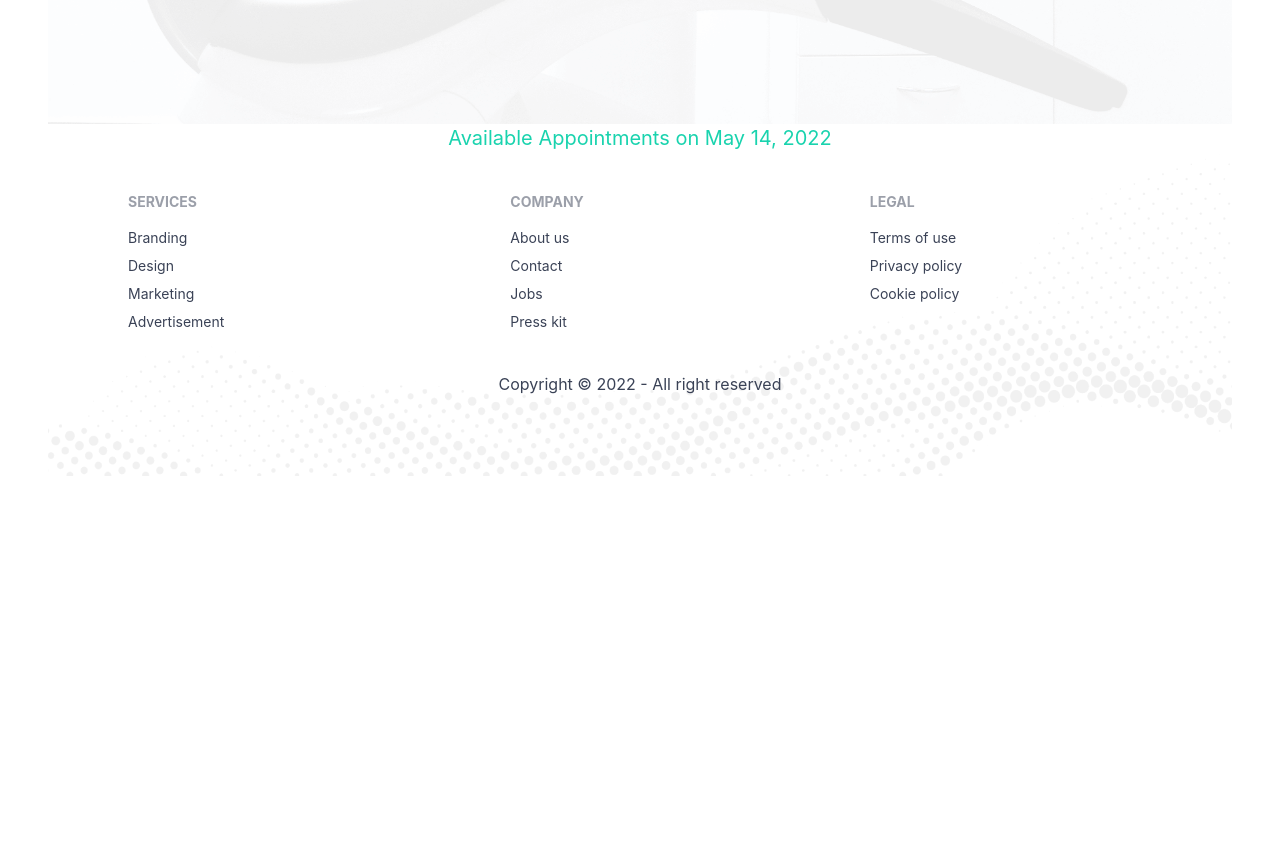
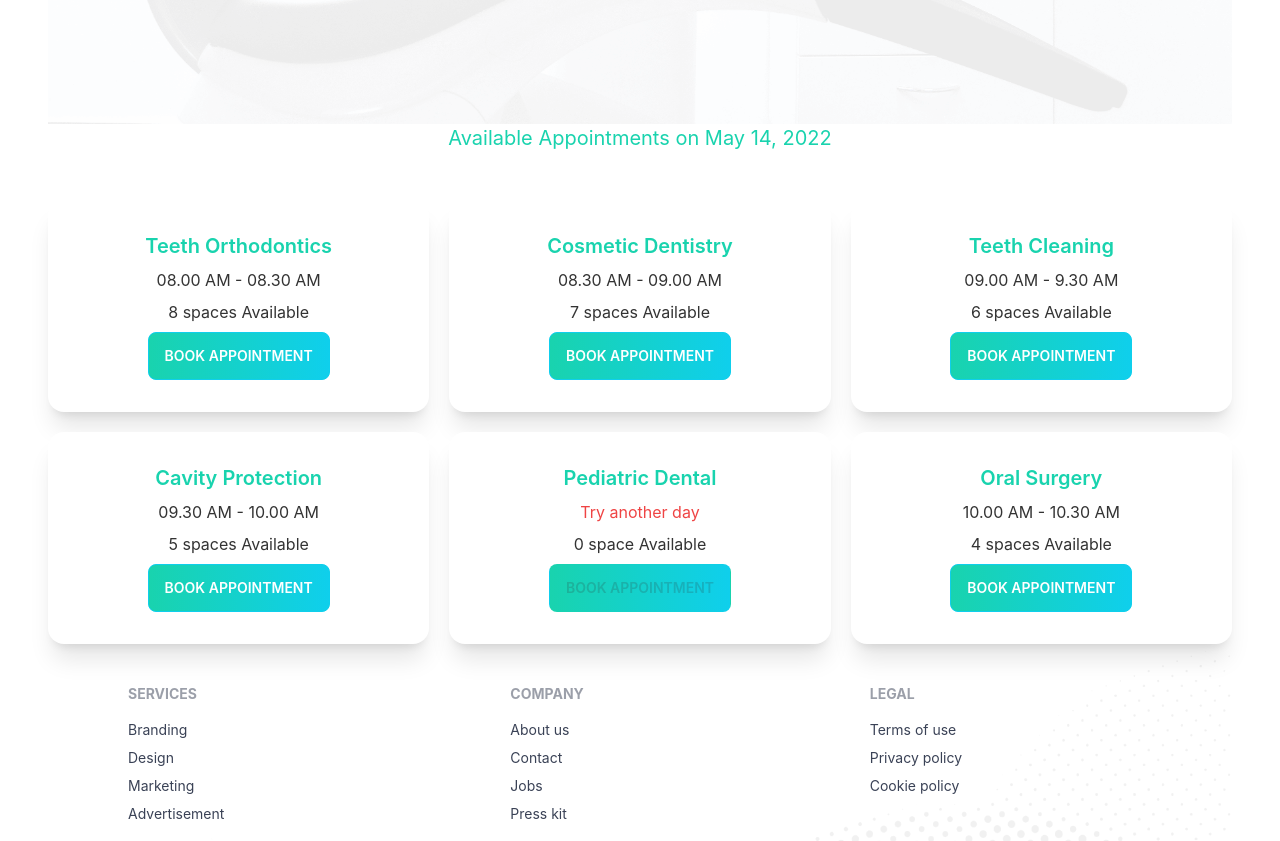
Before and after one commit to akram56789/doctor-portal-client, a React (Create React App) app: page /appointment in a window 1280 px wide. Shown: the part 740-1581 px from the top of the page. Before the commit the page ends 1216 px from the top, so only its background shows below. Built offline with nearby package versions, Linux system fonts and the light colour scheme.

Commit message:
booking modal added and time-date set

```diff
--- a/public/services.json
+++ b/public/services.json
@@ -17,7 +17,6 @@
         "_id": 2,
         "name": "Cosmetic Dentistry",
         "slots": [
-            "08.00 AM - 08.30 AM",
             "08.30 AM - 09.00 AM",
             "09.00 AM - 9.30 AM",
             "09.30 AM - 10.00 AM",
@@ -31,8 +30,6 @@
         "_id": 3,
         "name": "Teeth Cleaning",
         "slots": [
-            "08.00 AM - 08.30 AM",
-            "08.30 AM - 09.00 AM",
             "09.00 AM - 9.30 AM",
             "09.30 AM - 10.00 AM",
             "10.00 AM - 10.30 AM",
@@ -45,9 +42,6 @@
         "_id": 4,
         "name": "Cavity Protection",
         "slots": [
-            "08.00 AM - 08.30 AM",
-            "08.30 AM - 09.00 AM",
-            "09.00 AM - 9.30 AM",
             "09.30 AM - 10.00 AM",
             "10.00 AM - 10.30 AM",
             "10.30 AM - 11.00 AM",
@@ -58,25 +52,12 @@
     {
         "_id": 5,
         "name": "Pediatric Dental",
-        "slots": [
-            "08.00 AM - 08.30 AM",
-            "08.30 AM - 09.00 AM",
-            "09.00 AM - 9.30 AM",
-            "09.30 AM - 10.00 AM",
-            "10.00 AM - 10.30 AM",
-            "10.30 AM - 11.00 AM",
-            "11.00 AM - 11.30 AM",
-            "11.30 AM - 12.00 AM"
-        ]
+        "slots": []
     },
     {
         "_id": 6,
         "name": "Oral Surgery",
         "slots": [
-            "08.00 AM - 08.30 AM",
-            "08.30 AM - 09.00 AM",
-            "09.00 AM - 9.30 AM",
-            "09.30 AM - 10.00 AM",
             "10.00 AM - 10.30 AM",
             "10.30 AM - 11.00 AM",
             "11.00 AM - 11.30 AM",
--- a/src/Pages/Appointment/AvailableAppoinment.js
+++ b/src/Pages/Appointment/AvailableAppoinment.js
@@ -1,17 +1,38 @@
 import { format } from 'date-fns';
 import React, { useEffect, useState } from 'react';
+import BookingModal from './BookingModal';
+import Service from './Service';
 
-const AvailableAppoinment = ({date, setDate}) => {
+const AvailableAppoinment = ({ date, setDate }) => {
     const [services, serServices] = useState([])
+    const [treatment, setTreatment] = useState(null)
 
-    useEffect( () =>{
+
+    useEffect(() => {
         fetch('services.json')
-        .then(res => res.json())
-        .then(data => console.log(data))
-    },[])
+            .then(res => res.json())
+            .then(data => serServices(data))
+    }, [])
     return (
-        <div>
-            <h4 className='text-xl text-secondary   text-center'>Available Appointments on {format(date, 'PP')}</h4>
+        <div >
+         <div>
+         <h4 className='text-xl text-secondary text-center'>Available Appointments on {format(date, 'PP')}</h4>
+         </div>
+            <div className='grid grid-cols-1 md:grid-cols-2 lg:grid-cols-3 gap-5 mt-12'>
+                {
+                    services.map(service => <Service
+                    key={service._id}
+                    service={service}
+                    setTreatment={setTreatment}
+
+                    ></Service>)
+                }
+            </div>
+            {treatment && <BookingModal
+            date={date}
+             treatment={treatment}
+             setTreatment={setTreatment}
+             ></BookingModal>}
         </div>
     );
 };
--- /dev/null
+++ b/src/Pages/Appointment/BookingModal.js
@@ -0,0 +1,60 @@
+import { format } from 'date-fns';
+import React from 'react';
+
+const BookingModal = ({ treatment, date, setTreatment }) => {
+    const { _id, name, slots } = treatment
+    const handleBooking = event => {
+        event.preventDefault();
+        const slot = event.target.slot.value;
+        console.log(_id, name, slot);
+        setTreatment(null)
+
+    }
+    return (
+        <div>
+            <input type="checkbox" id="booking-modal-6" class="modal-toggle" />
+            <div class="modal modal-bottom sm:modal-middle">
+                <div class="modal-box">
+                    <div className='mb-5'>
+                        <h3 class="font-bold text-lg text-secondary text-center">Booking for: {name}</h3>    <label for="booking-modal-6" class="btn btn-sm btn-circle absolute right-2 top-2">✕</label>
+                    </div>
+
+                    <form onSubmit={handleBooking} className='grid grid-cols-1 gap-5  justify-items-center'>
+                        <input type="text"
+                            disabled
+                            value={format(date, 'PP')}
+                            class="input input-bordered w-full max-w-xs" />
+                        <select name='slot' class="select select-bordered w-full max-w-xs">
+                            {
+                                slots.map(slot => <option value={slot}>{slot}</option>)
+                            }
+                        </select>
+                        <input type="text"
+                            name='name'
+                            placeholder="Your Name"
+                            class="input input-bordered w-full max-w-xs" />
+                        <input type="number"
+                            name="phone"
+                            placeholder="Phone"
+                            class="input input-bordered w-full max-w-xs" />
+                        <input type="email"
+                            name='email'
+                            placeholder="Email"
+                            class="input input-bordered w-full max-w-xs" />
+
+                        <input type="submit"
+                            value='Submit'
+                            placeholder="Type here"
+                            class="btn btn-accent input input-bordered w-full max-w-xs" />
+                    </form>
+
+
+
+
+                </div>
+            </div>
+        </div>
+    );
+};
+
+export default BookingModal;
--- /dev/null
+++ b/src/Pages/Appointment/Service.js
@@ -0,0 +1,30 @@
+import React from 'react';
+
+const Service = ({ service, setTreatment }) => {
+
+  const { name, slots } = service
+  return (
+    <div class="card lg:max-w-lg bg-base-100 shadow-xl">
+      <div class="card-body text-center ">
+        <h2 class="card-title justify-center text-secondary">{name}</h2>
+        <p cla>{
+          slots.length > 0
+            ? <span>{slots[0]}</span>
+            : <span className='text-red-500'>Try another day</span>
+
+        }</p>
+        <p>{slots.length} {slots.length > 1 ? 'spaces' : 'space'} Available </p>
+        <div class="card-actions justify-center">
+          <label
+            for="booking-modal-6"
+            disabled={slots.length === 0}
+            onClick={() => setTreatment(service)}
+            class="btn btn-primary  bg-gradient-to-r from-secondary to-primary text-white">BOOK APPOINTMENT</label>
+
+        </div>
+      </div>
+    </div>
+  );
+};
+
+export default Service;
```
